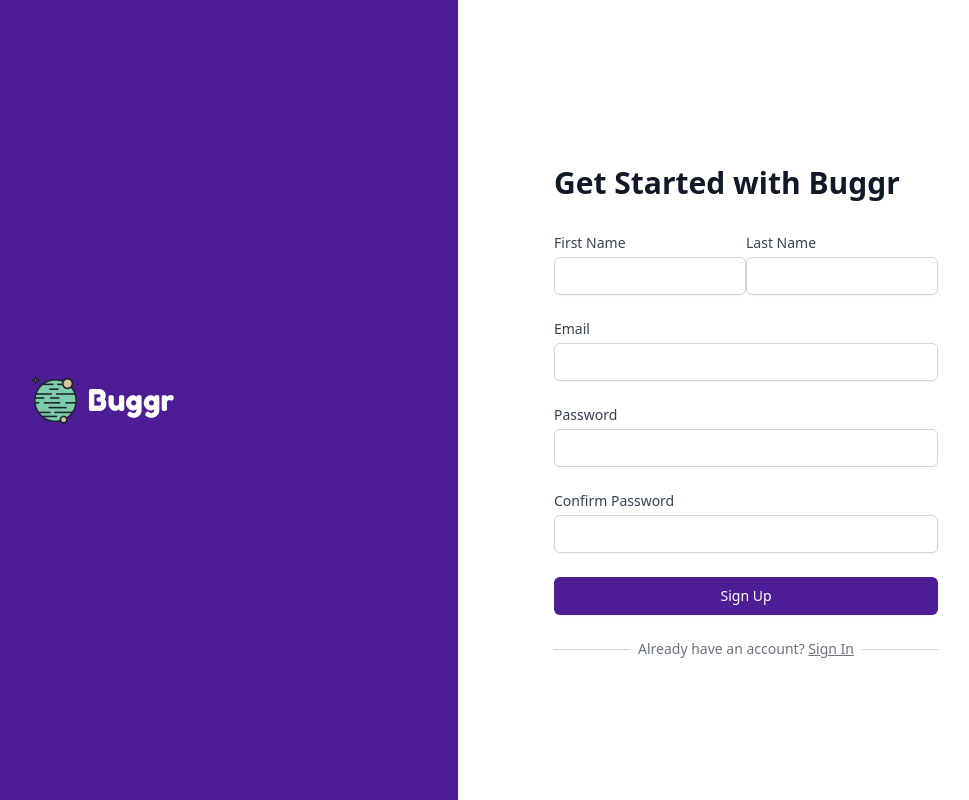
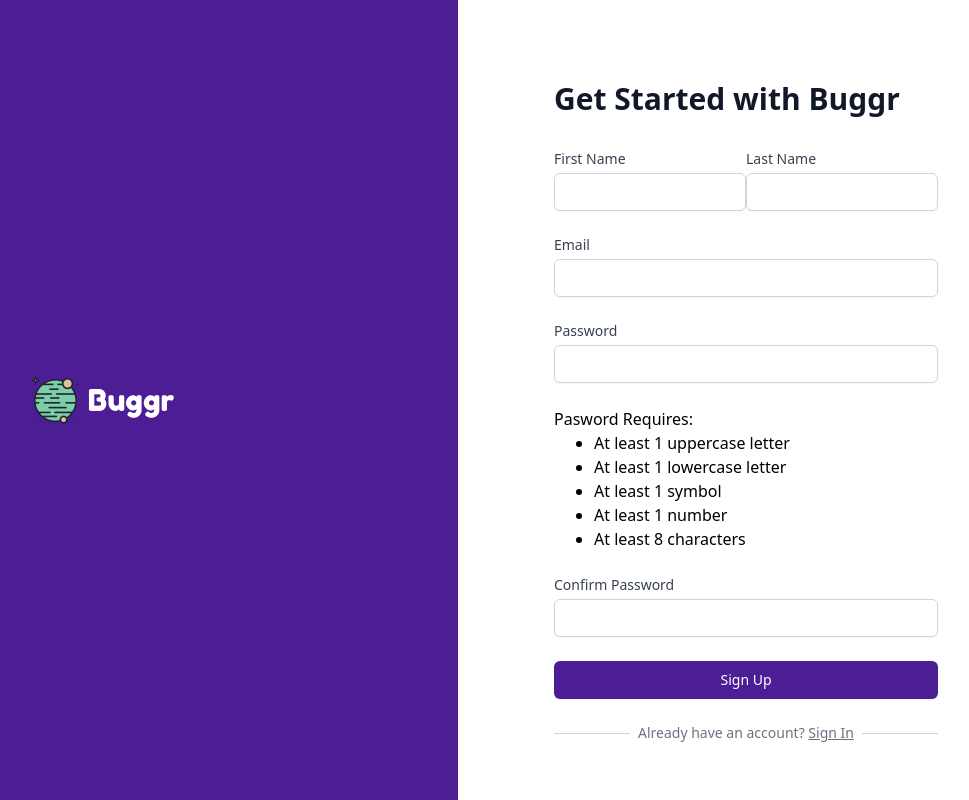
Before and after one commit to jpcastanoweb/buggr2-client, a React (Create React App) app: page /signup in a window 1280 px wide. Shown: the whole page, without its empty margins (246-1215 px from the left). Built offline with nearby package versions, Linux system fonts and the light colour scheme; no server answers.

Commit message:
Password requirements

```diff
--- a/src/components/Auth/Signup.js
+++ b/src/components/Auth/Signup.js
@@ -150,6 +150,16 @@ export default function Signup() {
                   </div>
                 </div>
                 <div className="space-y-1">
+                  Pasword Requires:
+                  <ul className="list-disc pl-10">
+                    <li>At least 1 uppercase letter</li>
+                    <li>At least 1 lowercase letter</li>
+                    <li>At least 1 symbol </li>
+                    <li>At least 1 number</li>
+                    <li>At least 8 characters</li>
+                  </ul>
+                </div>
+                <div className="space-y-1">
                   <label
                     // for="password"
                     className="block text-sm font-medium text-gray-700"
```
